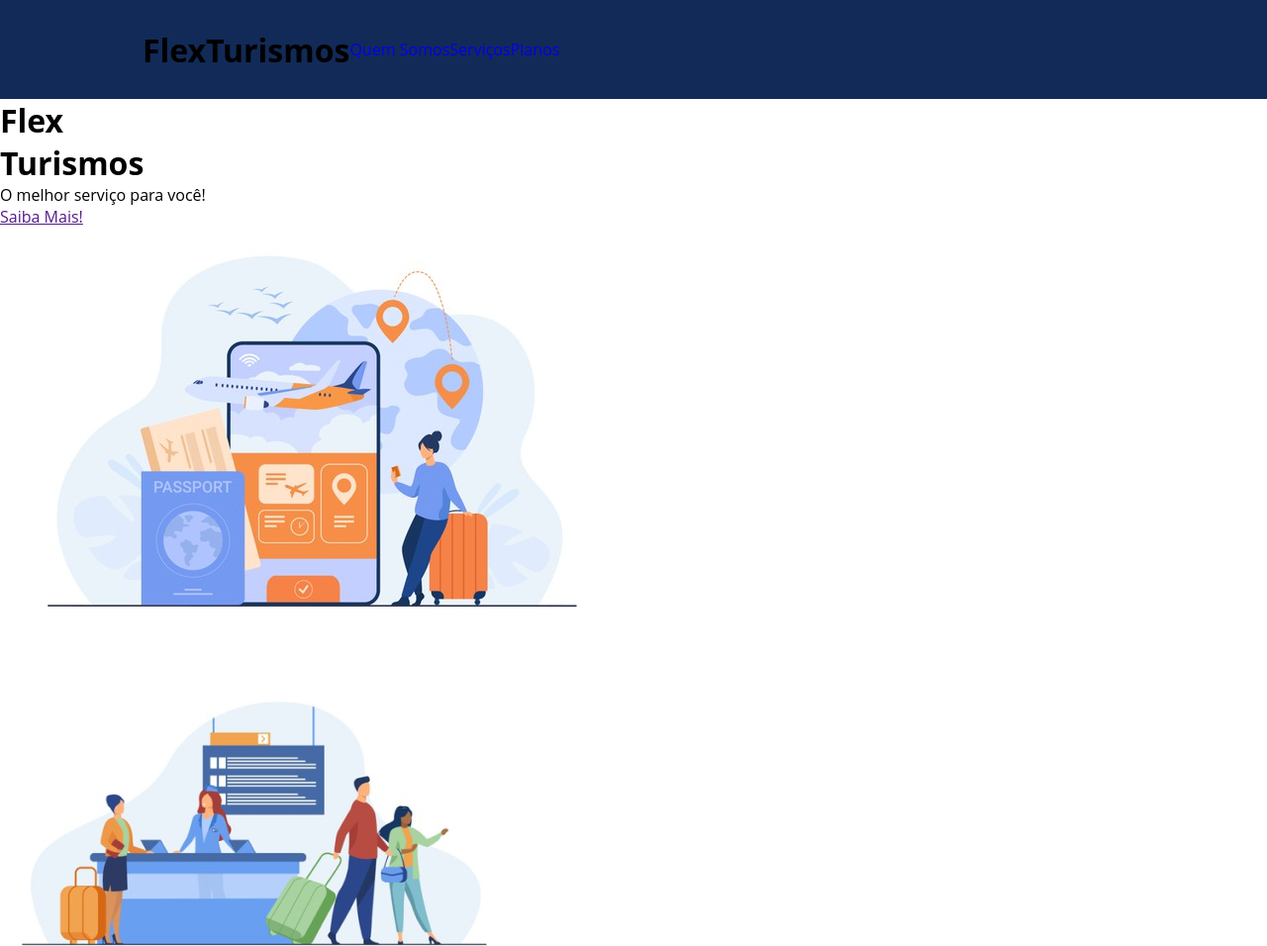
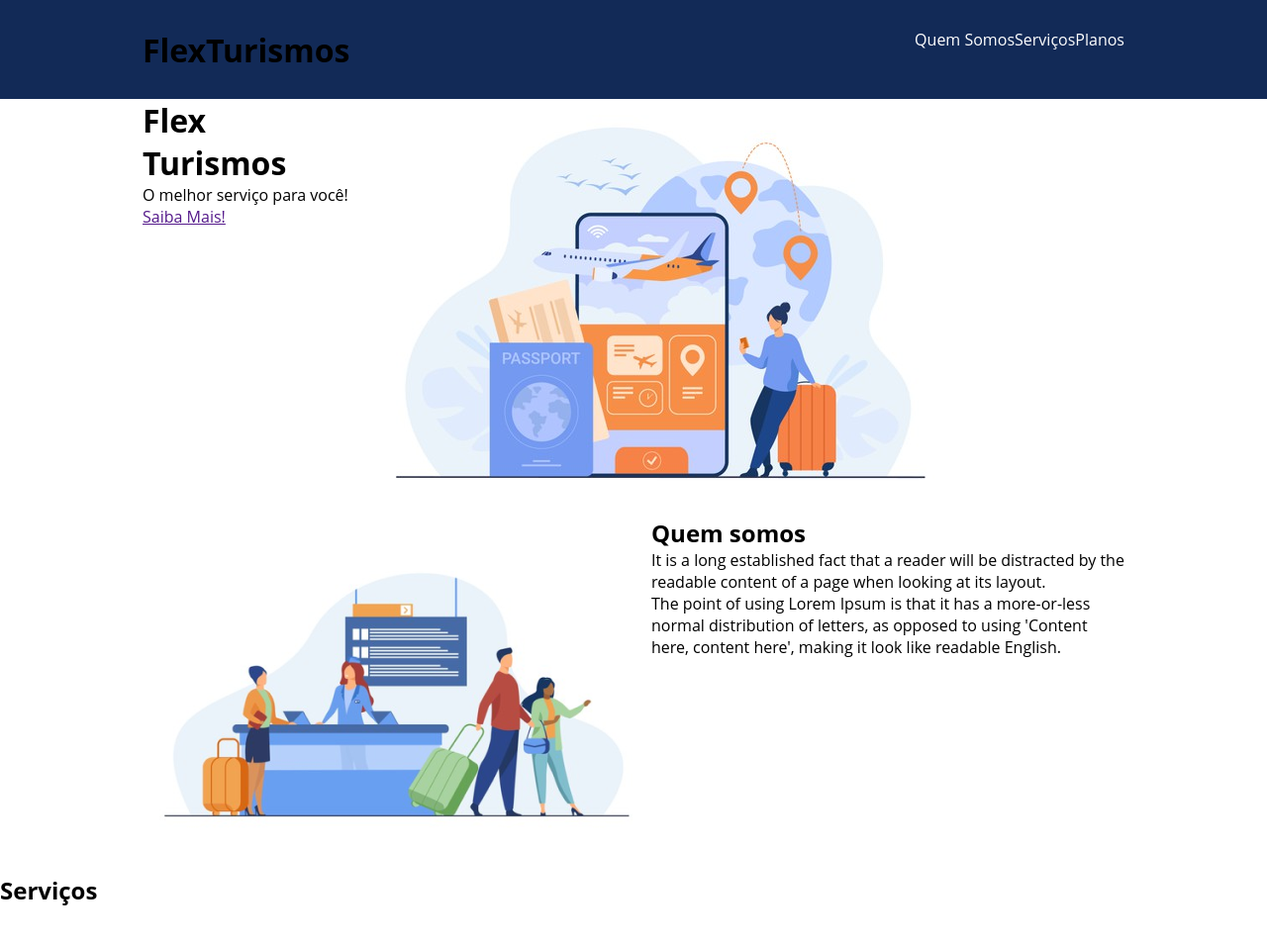
Before and after one commit to LuanVSO/flex-projeto-dio, a plain HTML site: page index.html in a window 1280 px wide. Shown: the top 956 px of the page at 99% size. Drawn offline with Linux system fonts and the light colour scheme.

Commit message:
parte 1.2

```diff
--- a/index.html
+++ b/index.html
@@ -14,7 +14,7 @@
             <div>
                 <h1>FlexTurismos</h1>
             </div>
-            <ul class="flex-container list-items">
+            <ul class="list-items">
                 <li><a href="#quem-somos">Quem Somos</a></li>
                 <li><a href="#servicos">Serviços</a></li>
                 <li><a href="#planos">Planos</a></li>
@@ -22,7 +22,7 @@
         </div>
     </header>
 
-    <div>
+    <div class="flex-container">
         <div>
             <h1>Flex <br>Turismos</h1>
             <p>O melhor serviço para você!</p>
@@ -34,7 +34,7 @@
         </div>
     </div>
 
-    <div>
+    <div class="flex-container" id="quem-somos">
         <div>
             <img src="./images/1-quem-somos.png" alt="balcão de atendimento">
         </div>
--- a/style.css
+++ b/style.css
@@ -27,3 +27,15 @@
 	display: flex;
 	align-items: center;
 }
+
+header .list-items {
+	display: flex;
+}
+
+.list-items>li>a {
+	color: #fff;
+}
+
+header .menu {
+	justify-content: space-between;
+}
```
